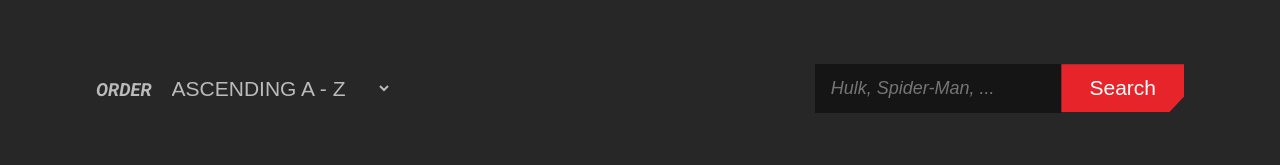
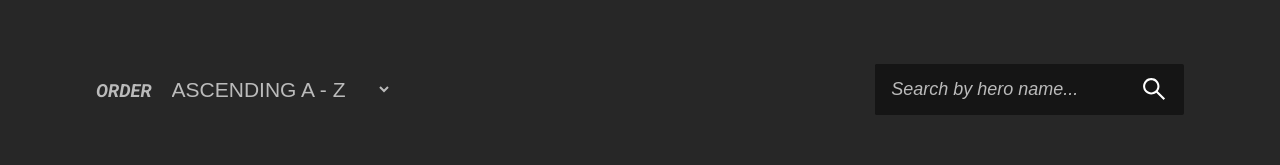
Before and after one commit to Yevhenbk/marvel-characters, a React (Create React App) app: page / in a window 1280 px wide. Shown: the top 165 px of the page. Built offline with nearby package versions, Linux system fonts and the light colour scheme; no server answers.

Commit message:
Searchbar upgrades + style changes

```diff
--- a/src/components/Card/Card.jsx
+++ b/src/components/Card/Card.jsx
@@ -11,7 +11,7 @@ import { DivStyled, ImgStyled, TitleStyled, CardStyled, ButtonStyled, WrapperSty
 
 
 const Card = ({img, title, onError, detailImg, detailName, detailComics,
-detailDescription, detailResource}) => {
+detailDescription, detailResource, detailOnError}) => {
 
   // Defining states
   const [isOpen, setIsOpen ] = useState(false)
@@ -46,6 +46,7 @@ detailDescription, detailResource}) => {
       description={detailDescription}
       comics={detailComics}
       resource={detailResource}
+      onError={detailOnError}
       onClick={() => setIsOpen(false)}/>
       : <></>
     }
@@ -62,7 +63,8 @@ Card.propTypes = {
   detailName: PropTypes.string,
   detailComics: PropTypes.string,
   detailDescription: PropTypes.string,
-  detailResource: PropTypes.string
+  detailResource: PropTypes.string,
+  detailOnError: PropTypes.func
 }
 
 //* Export component
--- a/src/components/FetchCharacters/FetchCharacters.jsx
+++ b/src/components/FetchCharacters/FetchCharacters.jsx
@@ -3,7 +3,7 @@ import MD5 from 'crypto-js/md5'
 import axios from 'axios';
 import Card from '../Card/Card';
 import SearchBar from '../SearchBar/SearchBar';
-import { DivStyled, OptionStyled, SectionStyled, SelectStyled, SpanStyled } from './FetchCharactersStyled';
+import { DivStyled, OptionStyled, SectionStyled, SelectStyled, SpanStyled, SearchIcon, CloseIcon } from './FetchCharactersStyled';
 
 
 
@@ -43,7 +43,7 @@ const FetchCharacters = () => {
 
     useEffect( () => {
 
-        //* Fetch Props
+        // Fetch Props
         const API_URL = process.env.REACT_APP_BASE_URL;
         const baseUrl = `${API_URL}/v1/public/characters`
         const ts = Date.now().toString()
@@ -51,7 +51,7 @@ const FetchCharacters = () => {
         const privateKey = process.env.REACT_APP_PRIVATE_KEY
         const hash = getHash(ts, privateKey, apiKey)
 
-        //* Define requests
+        // Define requests
         const request_1 = `&limit=100&offset=0`
         const request_2 = `&limit=100&offset=100`
         const request_3 = `&limit=100&offset=200`
@@ -81,7 +81,9 @@ const FetchCharacters = () => {
                         <OptionStyled value="descending">Descending Z - A</OptionStyled>
                     </SelectStyled>
                 </div>
-                <SearchBar onChange={(e) => setQuery(e.target.value.toLowerCase())}/>
+                <SearchBar placeholder="Search by hero name..." value={query} onChange={(e) => setQuery(e.target.value.toLowerCase())}>
+                    {query.length === 0 ? <SearchIcon/> : <CloseIcon onClick={() => setQuery("")} />}
+                </SearchBar>
             </SectionStyled>
             <DivStyled>{characters.filter(char => char.name.toLowerCase().includes(query))
             .sort(sortMethods[order].method).map((char) => (
@@ -97,6 +99,10 @@ const FetchCharacters = () => {
                 detailName={char.name}
                 detailDescription={char.description}
                 detailResource={char.resourceURI}
+                detailOnError={event => {
+                    event.target.src = "http://i.annihil.us/u/prod/marvel/i/mg/b/40/image_not_available.jpg"
+                    event.onerror = null
+                }}
                 detailComics={char.comics.collectionURI}
                 />
             ))}
--- a/src/components/FetchCharacters/FetchCharactersStyled.js
+++ b/src/components/FetchCharacters/FetchCharactersStyled.js
@@ -1,6 +1,27 @@
 import styled from 'styled-components';
+import { AiOutlineSearch } from 'react-icons/ai';
+import { AiOutlineClose } from 'react-icons/ai';
 import { Tokens } from '../../static/Tokens';
 
+
+
+//* Styled SearchIcon
+export const SearchIcon = styled(AiOutlineSearch)`
+  color: ${Tokens.Colors.Primary};
+  font-size: 28px;
+  padding-right: 1rem;
+`;
+
+
+//* Styled CloseIcon
+export const CloseIcon = styled(AiOutlineClose)`
+  color: ${Tokens.Colors.Primary};
+  font-size: 24px;
+  padding-right: 1rem;
+  &:hover {
+    cursor: pointer;
+  }
+`;
 
 
 //* Styled Div
--- a/src/components/SearchBar/SearchBar.jsx
+++ b/src/components/SearchBar/SearchBar.jsx
@@ -1,6 +1,6 @@
 import React from 'react'
 import PropTypes from 'prop-types'
-import { ButtonStyled, FormStyled, SearchStyled } from './SearchBarStyled'
+import { FormStyled, SearchStyled } from './SearchBarStyled'
 
 
 
@@ -9,19 +9,22 @@ import { ButtonStyled, FormStyled, SearchStyled } from './SearchBarStyled'
  */
 
 
-const SearchBar = ({onChange}) =>{
+const SearchBar = ({onChange, placeholder, value, children}) =>{
 
     //* View Builder
     return (
         <FormStyled>
-            <SearchStyled placeholder='Hulk, Spider-Man, ...' type="search" onChange={onChange}/>
-            <ButtonStyled type='submit'>Search</ButtonStyled>
+            <SearchStyled placeholder={placeholder} type="text" onChange={onChange} value={value} />
+            {children}
+            {/* <SearchIcon /> */}
         </FormStyled>
     )
 }
 
 //* Define components PropTypes
 SearchBar.propTypes = {
+    children: PropTypes.any,
+    placeholder: PropTypes.string,
     onChange: PropTypes.func
 };
 
--- a/src/components/SearchBar/SearchBarStyled.js
+++ b/src/components/SearchBar/SearchBarStyled.js
@@ -2,47 +2,30 @@ import styled from 'styled-components';
 import { Tokens } from '../../static/Tokens';
 
 
-
-//*Styled Button
-export const ButtonStyled = styled.button`
-    font-size: 21px;
-    background: ${Tokens.Colors.Teritary};
-    color: ${Tokens.Colors.Primary};
-    border: none;
-    padding: .75rem 1.75rem;
-    clip-path: polygon(
-        0 0,
-        100% 0,
-        100% 67%,
-        88% 100%,
-        0 100%
-    );
-    &:hover {
-        cursor: pointer;
-        background: ${Tokens.Colors.Hover}
-    }
-`;
 
 
 //* Styled Search
 export const SearchStyled = styled.input`
     font-size: 18px;
     outline: none;
+    color: ${Tokens.Colors.Primary};
     background: ${Tokens.Colors.Quaternary};
     height: 48.6px;
     border: none;
+    border-radius: 2px 0 0 2px;
     padding-left: 1rem;
     width: 246.74px;
     // filter: drop-shadow(0 0 0.05rem ${Tokens.Colors.Quinary});
     // border-bottom: 2px solid ${Tokens.Colors.Teritary};
     &::placeholder {
         font-style: italic;
+        color: ${Tokens.Colors.Quinary};
+    }
+    &:focus {
+        color: ${Tokens.Colors.Primary};
     }
     &:active {
-        color: ${Tokens.Colors.Primary}
-    }
-    &:focus {
-        color: ${Tokens.Colors.Primary}
+        color: ${Tokens.Colors.Primary};
     }
 `;
 
@@ -53,6 +36,8 @@ export const FormStyled = styled.form`
     flex-direction: row;
     align-items: center;
     justify-content: space-between;
+    background: ${Tokens.Colors.Quaternary};
+    border-radius: 2px;
 
     @media screen and (max-width: 812px) {
         margin-bottom: 4rem;
--- a/src/static/index.scss
+++ b/src/static/index.scss
@@ -20,21 +20,3 @@ body {
 .scroll {
   overflow-y: scroll;
 }
-/* clears the ‘X’ from Chrome */
-input[type="search"]::-webkit-search-decoration,
-input[type="search"]::-webkit-search-cancel-button,
-input[type="search"]::-webkit-search-results-button,
-input[type="search"]::-webkit-search-results-decoration {
-  display: none;
-}
-/* clears the ‘X’ from Internet Explorer */
-input[type=search]::-ms-clear {
-  display: none;
-  width : 0;
-  height: 0;
-}
-input[type=search]::-ms-reveal {
-  display: none;
-  width : 0;
-  height: 0;
-}
```
